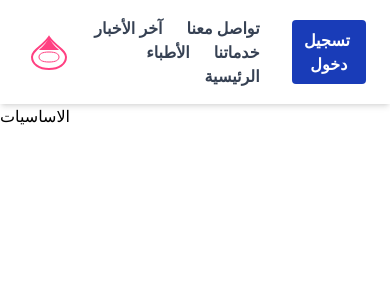
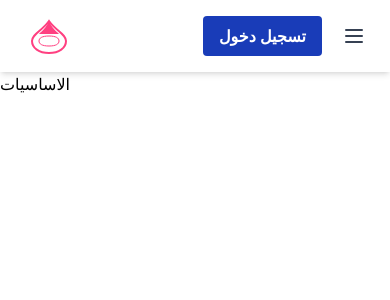
Before and after one commit to 3b3zeem/Rose-Smile-FE, a React (Vite) app: page / in a window 390 px wide. Shown: the top 300 px of the page. Built offline with nearby package versions, Linux system fonts and the light colour scheme.

Commit message:
responsive navbar with MUI

```diff
--- a/src/components/Navbar/Navbar.jsx
+++ b/src/components/Navbar/Navbar.jsx
@@ -1,8 +1,98 @@
-import React from "react";
+// import React from "react";
 
+// import "./Navbar.css";
+
+// const ArabicNavbar = () => {
+//   const navItems = [
+//     { text: "تواصل معنا", href: "#" },
+//     { text: "آخر الأخبار", href: "#" },
+//     { text: "خدماتنا", href: "#" },
+//     { text: "الأطباء", href: "#" },
+//     { text: "الرئيسية", href: "#" },
+//   ];
+
+//   return (
+//     <nav
+//       className="bg-white shadow-md w-full py-4 px-6 flex items-center justify-between"
+//       dir="rtl"
+//     >
+//       {/* Navigation links */}
+//       <div className="flex items-center">
+//         {/* Login/Register button */}
+//         <button className="bg-blue-800 text-white font-bold py-2 px-4 rounded me-5 search">
+//           <span>تسجيل دخول</span>
+//         </button>
+
+//         <div>
+//           {navItems.map((item, index) => (
+//             <a
+//               key={index}
+//               href={item.href}
+//               className={`text-gray-700 hover:text-blue-800 font-bold px-3 NavLinks`}
+//             >
+//               {item.text}
+//             </a>
+//           ))}
+//         </div>
+//       </div>
+
+//       {/* Logo */}
+//       <div className="flex items-center">
+//         <svg
+//           width="50"
+//           height="40"
+//           viewBox="0 0 50 40"
+//           fill="none"
+//           xmlns="http://www.w3.org/2000/svg"
+//         >
+//           <path
+//             d="M25 5C18 15 8 18 8 25C8 32 15 37 25 37C35 37 42 32 42 25C42 18 32 15 25 5Z"
+//             fill="white"
+//             stroke="#FF4081"
+//             strokeWidth="2"
+//           />
+//           <path
+//             d="M25 5C28 12 32 15 35 18C30 18 20 18 15 18C18 15 22 12 25 5Z"
+//             fill="#FF4081"
+//           />
+//           <path
+//             d="M15 25C15 22 18 20 25 20C32 20 35 22 35 25C35 28 32 30 25 30C18 30 15 28 15 25Z"
+//             fill="white"
+//             stroke="#FF4081"
+//             strokeWidth="1"
+//           />
+//         </svg>
+//       </div>
+//     </nav>
+//   );
+// };
+
+// export default ArabicNavbar;
+
+import React, { useState } from "react";
+import { Menu, X } from "lucide-react";
+import Drawer from "@mui/material/Drawer";
+import List from "@mui/material/List";
+import ListItem from "@mui/material/ListItem";
+import ListItemButton from "@mui/material/ListItemButton";
+import ListItemText from "@mui/material/ListItemText";
+import Box from "@mui/material/Box";
 import "./Navbar.css";
+import { Link } from "react-router-dom";
 
 const ArabicNavbar = () => {
+  const [drawerOpen, setDrawerOpen] = useState(false);
+
+  const toggleDrawer = (open) => (event) => {
+    if (
+      event.type === "keydown" &&
+      (event.key === "Tab" || event.key === "Shift")
+    ) {
+      return;
+    }
+    setDrawerOpen(open);
+  };
+
   const navItems = [
     { text: "تواصل معنا", href: "#" },
     { text: "آخر الأخبار", href: "#" },
@@ -16,24 +106,37 @@ const ArabicNavbar = () => {
       className="bg-white shadow-md w-full py-4 px-6 flex items-center justify-between"
       dir="rtl"
     >
-      {/* Navigation links */}
-      <div className="flex items-center">
+      {/* Navigation links - desktop view */}
+      <div className="hidden md:flex items-center">
         {/* Login/Register button */}
         <button className="bg-blue-800 text-white font-bold py-2 px-4 rounded me-5 search">
           <span>تسجيل دخول</span>
         </button>
 
+        {/* Navigation links Normal mode */}
         <div>
           {navItems.map((item, index) => (
-            <a
+            <Link
               key={index}
-              href={item.href}
+              to={item.href}
               className={`text-gray-700 hover:text-blue-800 font-bold px-3 NavLinks`}
             >
               {item.text}
-            </a>
+            </Link>
           ))}
         </div>
+      </div>
+
+      {/* Mobile menu button */}
+      <div className="md:hidden flex items-center gap-5">
+        <button className="text-gray-700" onClick={toggleDrawer(true)}>
+          <Menu size={24} />
+        </button>
+
+        {/* Login/Register button for mobile */}
+        <button className="bg-blue-800 text-white font-bold py-2 px-4 rounded me-3 search">
+          <span>تسجيل دخول</span>
+        </button>
       </div>
 
       {/* Logo */}
@@ -63,6 +166,35 @@ const ArabicNavbar = () => {
           />
         </svg>
       </div>
+
+      {/* MUI Drawer for mobile navigation */}
+      <Drawer anchor="right" open={drawerOpen} onClose={toggleDrawer(false)}>
+        <Box
+          sx={{ width: 250 }}
+          role="presentation"
+          onClick={toggleDrawer(false)}
+          onKeyDown={toggleDrawer(false)}
+          dir="rtl"
+        >
+          <div className="flex justify-between items-center p-4 border-b">
+            <span className="font-bold text-lg">القائمة</span>
+            <button onClick={toggleDrawer(false)}>
+              <X size={24} />
+            </button>
+          </div>
+          <div className="flex flex-col items-start mt-4 gap-5 j">
+            {navItems.map((item, index) => (
+              <Link
+                key={index}
+                to={item.href}
+                className={`text-gray-700 hover:text-blue-800 font-bold px-3 ms-2 NavLinks`}
+              >
+                {item.text}
+              </Link>
+            ))}
+          </div>
+        </Box>
+      </Drawer>
     </nav>
   );
 };
```
